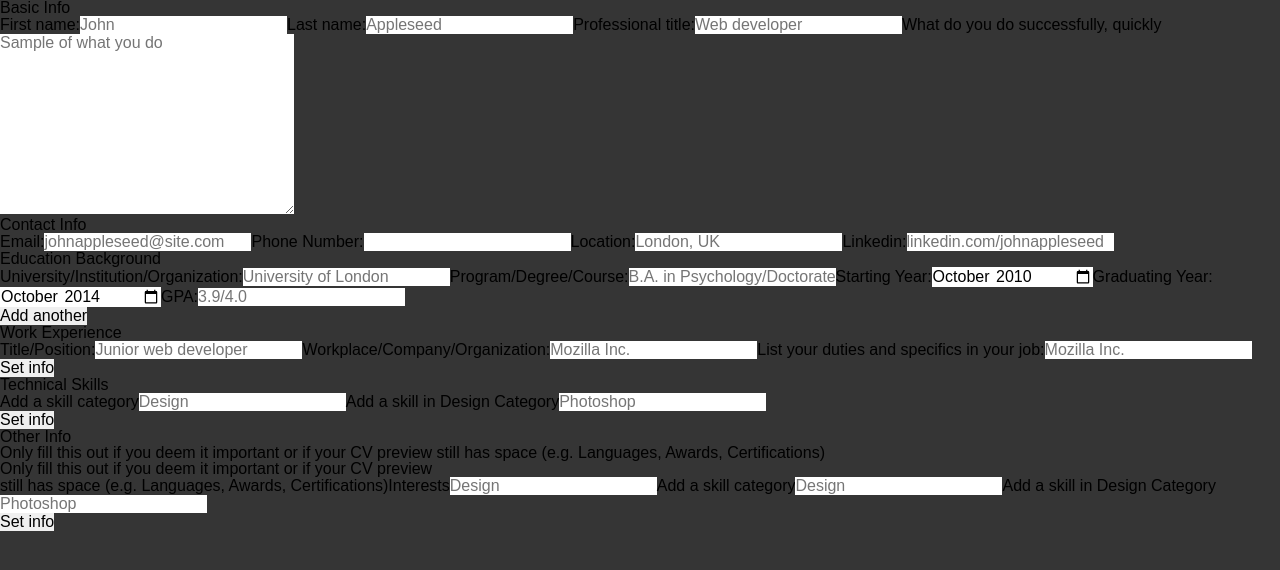
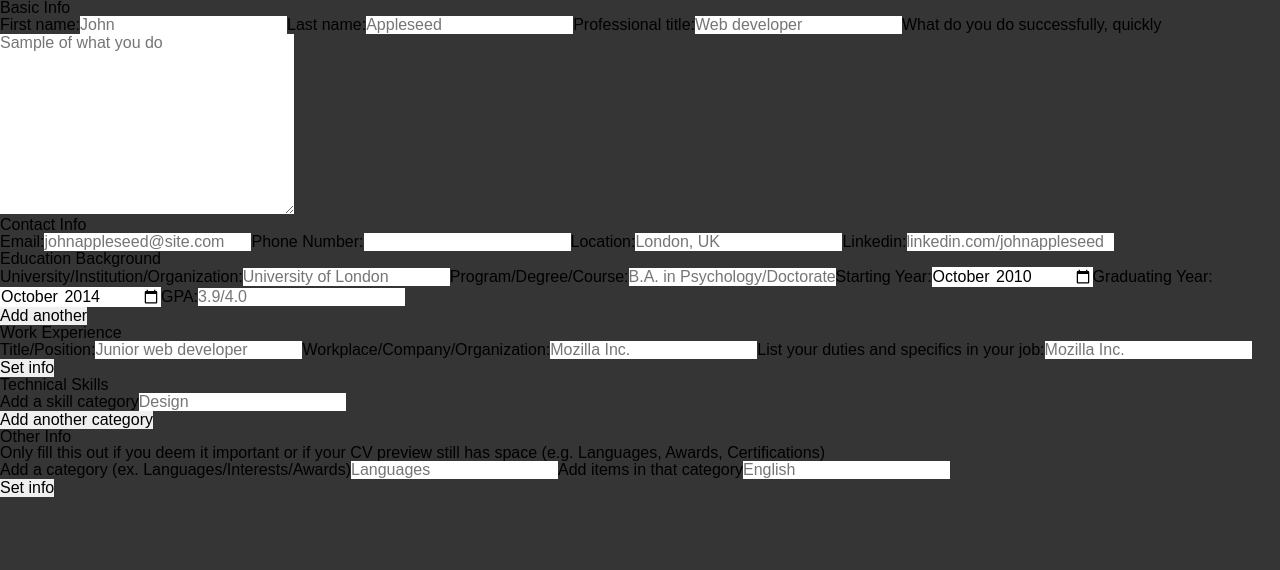
Before and after one commit to renchester/cv-generator, a React app: page / in a window 1280 px wide. Shown: the top 570 px of the page. Built offline with nearby package versions, Linux system fonts and the light colour scheme; the HTML template or start-up script is replaced by a standard one.

Commit message:
Add edit, delete, and submit handlers for skills info

```diff
--- a/src/App.jsx
+++ b/src/App.jsx
@@ -22,7 +22,7 @@ function App() {
     },
     educationInfo: [],
     experienceInfo: [],
-    skillsInfo: [{ category: '', skills: [] }],
+    skillsInfo: [],
     otherInfo: [{ category: '', item: [] }],
   });
 
@@ -116,6 +116,38 @@ function App() {
     }));
   };
 
+  const submitSkills = (e) => {
+    const parentEl = e.target.closest('section');
+
+    const skillCategory = parentEl.querySelector(
+      '.form-input__skill-category',
+    ).value;
+    const skillsSubmitted = [
+      ...parentEl.querySelectorAll('.submitted-item__name'),
+    ].map((el) => ({ name: el.textContent, id: el.dataset.id }));
+
+    if (!skillCategory) return;
+
+    setFormData((prevFormData) => ({
+      ...prevFormData,
+      skillsInfo: [
+        ...prevFormData.skillsInfo,
+        {
+          category: skillCategory,
+          skills: skillsSubmitted,
+          id: nanoid(),
+        },
+      ],
+    }));
+  };
+
+  const deleteSkillsInfo = (id) => {
+    setFormData((prevFormData) => ({
+      ...prevFormData,
+      skillsInfo: prevFormData.skillsInfo.filter((item) => item.id !== id),
+    }));
+  };
+
   const handleSubmit = (e) => {
     e.preventDefault();
   };
@@ -131,6 +163,8 @@ function App() {
         deleteEducInfo={deleteEducInfo}
         handleExperienceInfoSubmit={handleExperienceInfoSubmit}
         deleteExpInfo={deleteExpInfo}
+        submitSkills={submitSkills}
+        deleteSkillsInfo={deleteSkillsInfo}
       />
       <Preview formData={formData} />
     </div>
--- a/src/components/editors/BasicInfo.jsx
+++ b/src/components/editors/BasicInfo.jsx
@@ -1,7 +1,12 @@
 function BasicInfo(props) {
-  const { handleChange, data } = props;
+  const { handleChange, handleSubmit, data } = props;
 
   return (
+    <form
+      className="form form__container form__basic-info"
+      onSubmit={handleSubmit}
+    >
+      <h1 className="form-title">Basic Info</h1>
       <fieldset className="form-fieldset form__basic-info">
         <label className="form-label">
           First name:
@@ -48,6 +53,7 @@ function BasicInfo(props) {
           />
         </label>
       </fieldset>
+    </form>
   );
 }
 
--- a/src/components/editors/ContactInfo.jsx
+++ b/src/components/editors/ContactInfo.jsx
@@ -1,7 +1,13 @@
 function ContactInfo(props) {
-  const { data, handleChange } = props;
+  const { data, handleChange, handleSubmit } = props;
 
   return (
+    <form
+      className="form form__container form__contact-info"
+      onSubmit={handleSubmit}
+    >
+      <h1 className="form-title">Contact Info</h1>
+
       <fieldset className="form-fieldset form__contact-info">
         <label className="form-label">
           Email:
@@ -47,6 +53,7 @@ function ContactInfo(props) {
           />
         </label>
       </fieldset>
+    </form>
   );
 }
 
--- a/src/components/editors/Editor.jsx
+++ b/src/components/editors/Editor.jsx
@@ -15,6 +15,8 @@ function Editor(props) {
     deleteEducInfo,
     handleExperienceInfoSubmit,
     deleteExpInfo,
+    submitSkills,
+    deleteSkillsInfo,
   } = props;
 
   return (
@@ -22,29 +24,23 @@ function Editor(props) {
       {/*
         BASIC INFO FORM
        */}
-      <form
-        className="form form__container form__basic-info"
-        onSubmit={handleSubmit}
-      >
-        <h1 className="form-title">Basic Info</h1>
+
       <BasicInfo
         data={formData.basicInfo}
         handleChange={handleBasicInfoChanges}
+        handleSubmit={handleSubmit}
       />
-      </form>
+
       {/*
         CONTACT INFO FORM
       */}
-      <form
-        className="form form__container form__contact-info"
-        onSubmit={handleSubmit}
-      >
-        <h1 className="form-title">Contact Info</h1>
+
       <ContactInfo
         data={formData.contactInfo}
         handleChange={handleContactInfoChanges}
+        handleSubmit={handleSubmit}
       />
-      </form>
+
       {/*
         EDUCATION INFO FORM
       */}
@@ -68,16 +64,13 @@ function Editor(props) {
       {/*
         SKILLS INFO FORM
       */}
-      <form
-        className="form form__container form__skills-info"
-        onSubmit={handleSubmit}
-      >
-        <h1 className="form-title">Technical Skills</h1>
-        <SkillsInfo data={formData.skillsInfo} />
-        <button type="submit" className="btn btn__submit">
-          Set info
-        </button>
-      </form>
+
+      <SkillsInfo
+        data={formData.skillsInfo}
+        handleSubmit={submitSkills}
+        deleteSkillsInfo={deleteSkillsInfo}
+      />
+
       {/*
         OTHER INFO FORM
       */}
--- a/src/components/editors/OtherInfo.jsx
+++ b/src/components/editors/OtherInfo.jsx
@@ -1,37 +1,22 @@
 function OtherInfo() {
   return (
     <fieldset className="form-fieldset form__other-info">
-      <span>
-        Only fill this out if you deem it important or if your CV preview <br />
-        still has space (e.g. Languages, Awards, Certifications)
-      </span>
-      <label htmlFor="form-input__interests" className="form-label">
-        Interests
-        <input
-          type="text"
-          name=""
-          id="form-input__interests"
-          className="form-input form-input__interests"
-          placeholder="Design"
-        />
-      </label>
-
       <label className="form-label">
-        Add a skill category
+        Add a category (ex. Languages/Interests/Awards)
         <input
           type="text"
           name="otherInfoCategory"
           className="form-input form-input__other-info-category"
-          placeholder="Design"
+          placeholder="Languages"
         />
       </label>
       <label className="form-label">
-        Add a skill in Design Category
+        Add items in that category
         <input
           type="text"
           name="skill"
           className="form-input form-input__other-info-item"
-          placeholder="Photoshop"
+          placeholder="English"
         />
       </label>
     </fieldset>
--- a/src/components/editors/SkillsInfo.jsx
+++ b/src/components/editors/SkillsInfo.jsx
@@ -1,25 +1,131 @@
-function SkillsInfo() {
+import { useState } from 'react';
+
+import { nanoid } from 'nanoid';
+
+import CompletedBackgroundForm from './CompletedBackgroundForm';
+
+function SkillsInfo(props) {
+  const { data, handleSubmit, deleteSkillsInfo } = props;
+
+  const emptyState = { category: '', skills: [], currentSkill: '' };
+
+  const [skillsInfo, setSkillsInfo] = useState(emptyState);
+
+  const handleChange = (e) => {
+    const { name, value } = e.target;
+
+    setSkillsInfo((prevInfo) => ({
+      ...prevInfo,
+      [name]: value,
+    }));
+  };
+
+  const editSkillsInfo = (id) => {
+    // Show warning
+    deleteSkillsInfo(id);
+
+    const target = data.find((item) => item.id === id);
+
+    setSkillsInfo(Object.assign(target, { currentSkill: '' }));
+  };
+
+  const submitSkillsInfo = (e) => {
+    handleSubmit(e);
+    setSkillsInfo(emptyState);
+  };
+
+  const submitSkill = (e) => {
+    if (e.key !== 'Enter') return;
+
+    setSkillsInfo((prevSkillsInfo) => ({
+      ...prevSkillsInfo,
+      skills: [
+        ...prevSkillsInfo.skills,
+        {
+          id: nanoid(),
+          name: e.target.value,
+        },
+      ],
+      currentSkill: '',
+    }));
+  };
+
+  const deleteSkill = (id) => {
+    setSkillsInfo((prevSkillsInfo) => ({
+      ...prevSkillsInfo,
+      skills: prevSkillsInfo.skills.filter((item) => item.id !== id),
+    }));
+  };
+
+  const skillsEl = skillsInfo.skills.map((item) => (
+    <div key={item.id} className="submitted-item__wrapper">
+      <span className="submitted-item__name" data-id={item.id}>
+        {item.name}
+      </span>
+      <button
+        className="submitted-item__delete"
+        type="button"
+        onMouseDown={() => deleteSkill(item.id)}
+      >
+        X
+      </button>
+    </div>
+  ));
+
+  const submittedSkillsInfoMarkup = data.map((submittedInfo) => (
+    <CompletedBackgroundForm
+      key={submittedInfo.id}
+      id={submittedInfo.id}
+      handleDelete={deleteSkillsInfo}
+      handleEdit={editSkillsInfo}
+      mainText={submittedInfo.category}
+      subText={submittedInfo.skills[0].name}
+    />
+  ));
+
   return (
+    <section className="form form__container form__skills-info">
+      <h1 className="form-title">Technical Skills</h1>
+      {data.length ? submittedSkillsInfoMarkup : ''}
       <fieldset className="form-fieldset form__skills-info">
         <label className="form-label">
           Add a skill category
           <input
             type="text"
-          name="skillCategory"
+            name="category"
             className="form-input form-input__skill-category"
             placeholder="Design"
+            value={skillsInfo.category}
+            onChange={handleChange}
           />
         </label>
+
+        {skillsInfo.category && (
           <label className="form-label">
-        Add a skill in Design Category
+            Add a skill in {skillsInfo.category}
+            <div className="form-input__submitted-items form-input__submitted-skills">
+              {skillsInfo.skills.length ? skillsEl : ''}
               <input
                 type="text"
-          name="skill"
-          className="form-input form-input__skill"
+                name="currentSkill"
+                className="form-input form-input__skill form-input__cumulative"
                 placeholder="Photoshop"
+                onKeyDown={submitSkill}
+                onChange={handleChange}
+                value={skillsInfo.currentSkill}
               />
+            </div>
           </label>
+        )}
       </fieldset>
+      <button
+        type="submit"
+        className="btn btn__submit"
+        onClick={submitSkillsInfo}
+      >
+        Add another category
+      </button>
+    </section>
   );
 }
 
```
Lines whose indentation alone changed are shown as unchanged.
